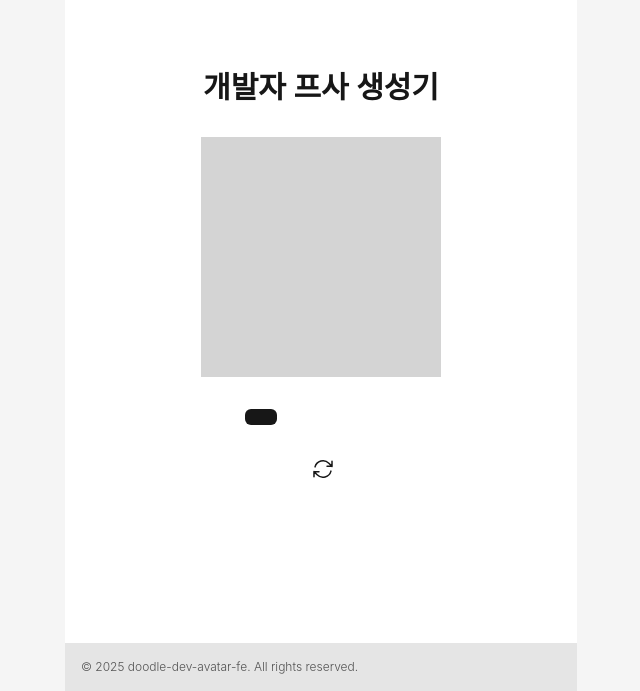
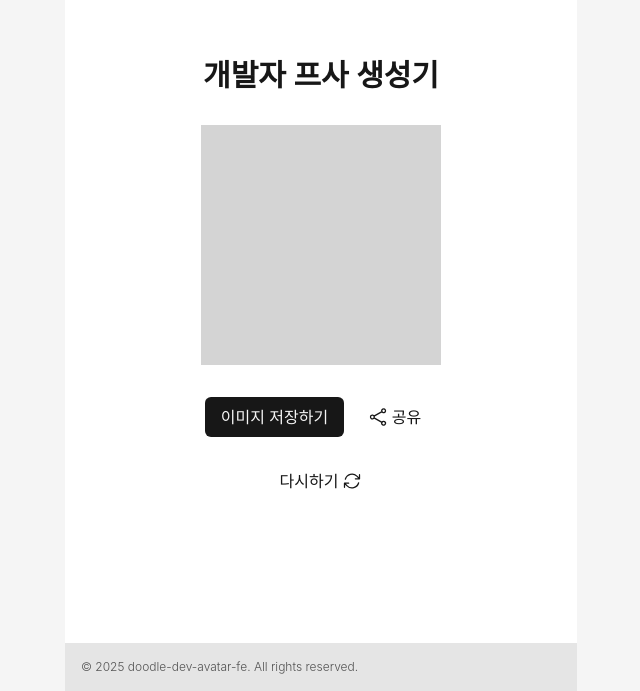
Before and after one commit to doodle-dev-avatar/doodle-dev-avatar-fe, a Next.js app: page /result in a window 1280 px wide. Shown: the part 109-800 px from the top of the page, without its empty margins (319-959 px from the left). Built offline with nearby package versions, Linux system fonts and the light colour scheme; a web font is replaced by a local one.

Commit message:
fix: fix Button components

```diff
--- a/src/app/page.tsx
+++ b/src/app/page.tsx
@@ -13,7 +13,7 @@ export default function Home() {
       <TitleText text="개발자 프사 생성기" />
       <div className="w-48 h-48 mt-8 bg-neutral-300" />
       <Link href="/select/face">
-        <Button text="시작하기" className="pt-6 text-lg" />
+        <Button className="pt-6 text-lg">시작하기</Button>
       </Link>
     </Flex>
   );
--- a/src/app/result/page.tsx
+++ b/src/app/result/page.tsx
@@ -3,6 +3,8 @@ import { useRouter } from 'next/navigation';
 import Flex from '@/components/Flex';
 import TitleText from '@/components/common/TitleText';
 import Button from '@/components/common/Button';
+import { ArrowPathIcon } from '@/components/Icons/ArrowPathIcon';
+import { ShareIcon } from '@/components/Icons/ShareIcon';
 
 export default function ResultPage() {
   const router = useRouter();
@@ -20,24 +22,15 @@ export default function ResultPage() {
       <TitleText text="개발자 프사 생성기" />
       <div className="w-60 h-60 mt-8 bg-neutral-300" />
       <div className="w-60 mt-8 flex justify-around">
-        <Button text="이미지 저장하기" type="dark" />
-        <Button text="공유" />
+        <Button type="dark">이미지 저장하기</Button>
+        <Button className="items-center">
+          <ShareIcon className="mr-1" />
+          공유
+        </Button>
       </div>
-      <Button text="다시하기" className="m-6" handleClick={handleClickRetry}>
-        <svg
-          xmlns="http://www.w3.org/2000/svg"
-          fill="none"
-          viewBox="0 0 24 24"
-          strokeWidth="1.5"
-          stroke="currentColor"
-          className="size-6 ml-1"
-        >
-          <path
-            strokeLinecap="round"
-            strokeLinejoin="round"
-            d="M16.023 9.348h4.992v-.001M2.985 19.644v-4.992m0 0h4.992m-4.993 0 3.181 3.183a8.25 8.25 0 0 0 13.803-3.7M4.031 9.865a8.25 8.25 0 0 1 13.803-3.7l3.181 3.182m0-4.991v4.99"
-          />
-        </svg>
+      <Button className="m-6 items-center" handleClick={handleClickRetry}>
+        다시하기
+        <ArrowPathIcon className="ml-1" />
       </Button>
     </Flex>
   );
```
